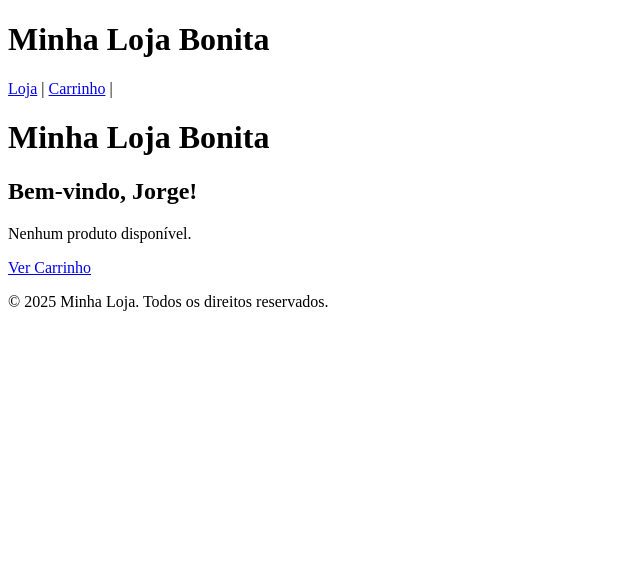
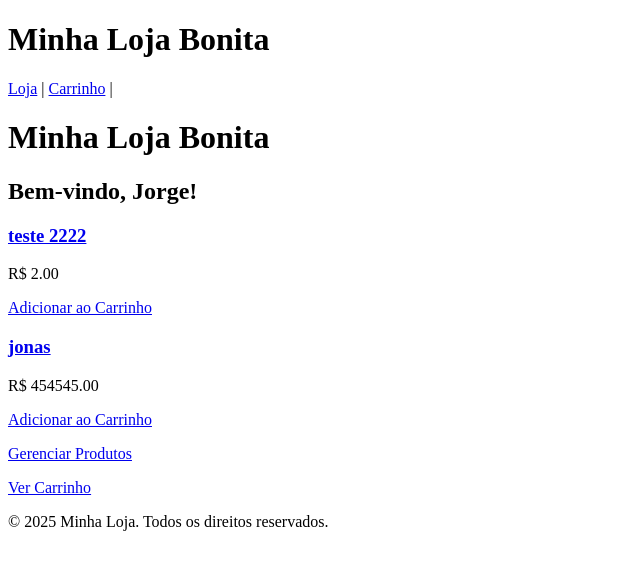
Before and after one commit to JoaoGobboo/Store, a Django app: page / in a window 1280 px wide. Shown: the top 570 px of the page, without its empty margins (0-640 px from the left). Run offline with Django 5.2, Linux system fonts and the light colour scheme; data comes from the database, SQL or seed files in the repository; data that the repository does not hold is empty.

Commit message:
Renomeia Produtos para Carrinho e ajusta links e botões

```diff
--- a/Store/models.py
+++ b/Store/models.py
@@ -7,9 +7,9 @@ class Categoria(models.Model):
         return self.nome
 
 class Produto(models.Model):
-    categoria = models.ForeignKey(Categoria, on_delete=models.CASCADE)
+    categoria = models.CharField(max_length=100, blank=True)  # texto opcional
     nome = models.CharField(max_length=200)
-    preco = models.DecimalField(max_digits=10, decimal_places=2)  # valor correto
+    preco = models.DecimalField(max_digits=10, decimal_places=2)
 
     def __str__(self):
         return self.nome
--- a/Store/templates/loja.html
+++ b/Store/templates/loja.html
@@ -28,6 +28,7 @@
     {% endif %}
 
     <footer class="loja-footer">
+        <p><a href="{% url 'produtos_crud' %}">Gerenciar Produtos</a></p>
         <p><a href="{% url 'carrinho' %}" class="btn-ver-carrinho">Ver Carrinho</a></p>
     </footer>
 </main>
--- a/Store/urls.py
+++ b/Store/urls.py
@@ -8,9 +8,6 @@ urlpatterns = [
     path('carrinho/adicionar/<int:produto_id>/', views.adicionar_ao_carrinho, name="adicionar_carrinho"),
     path('carrinho/remover/<int:item_id>/', views.remover_do_carrinho, name="remover_carrinho"),
 
-    # CRUD de produtos
-    path('produtos/', views.produtos_crud, name='produtos_crud'),  # mostra a lista de produtos
-    path('produtos/criar/', views.produto_novo, name='produto_criar'),
-    path('produtos/editar/<int:produto_id>/', views.produto_editar, name='produto_editar'),
-    path('produtos/deletar/<int:produto_id>/', views.produto_deletar, name='produto_deletar'),
+    # CRUD de produtos unificado
+    path('produtos/', views.produtos_crud, name='produtos_crud'),
 ]
--- a/Store/views.py
+++ b/Store/views.py
@@ -52,35 +52,32 @@ def carrinho(request):
 
 def produtos_crud(request):
     lista_produtos = Produto.objects.all()
-    return render(request, 'Store/produtos_crud.html', {'lista': lista_produtos})
+    form_criar = ProdutoForm()
 
+    if request.method == "POST":
+        acao = request.POST.get("acao")
+        produto_id = request.POST.get("produto_id")
 
-def produto_novo(request):
-    if request.method == "POST":
-        form = ProdutoForm(request.POST)
-        if form.is_valid():
-            form.save()
-            return redirect('produtos_crud')  # redireciona para a lista de produtos
-    else:
-        form = ProdutoForm()
-    return render(request, 'Store/produto_form.html', {'form': form})
+        if acao == "deletar" and produto_id:
+            produto = get_object_or_404(Produto, id=produto_id)
+            produto.delete()
+            return redirect("produtos_crud")
 
+        elif acao == "editar" and produto_id:
+            produto = get_object_or_404(Produto, id=produto_id)
+            form_editar = ProdutoForm(request.POST, instance=produto)
+            if form_editar.is_valid():
+                form_editar.save()
+                return redirect("produtos_crud")
 
-def produto_editar(request, produto_id):
-    produto = get_object_or_404(Produto, id=produto_id)
-    if request.method == "POST":
-        form = ProdutoForm(request.POST, instance=produto)
-        if form.is_valid():
-            form.save()
-            return redirect('produtos_crud')
-    else:
-        form = ProdutoForm(instance=produto)
-    return render(request, 'Store/produto_form.html', {'form': form})
+        elif acao == "criar":
+            form_criar = ProdutoForm(request.POST)
+            if form_criar.is_valid():
+                form_criar.save()
+                return redirect("produtos_crud")
 
-
-def produto_deletar(request, produto_id):
-    produto = get_object_or_404(Produto, id=produto_id)
-    if request.method == "POST":
-        produto.delete()
-        return redirect('produtos_crud')
-    return render(request, 'Store/produto_confirm_delete.html', {'produto': produto})
+    context = {
+        "lista": lista_produtos,
+        "form_criar": form_criar,
+    }
+    return render(request, "produtos_crud.html", context)
```
Also changed, not shown: Store/templates/produtos_crud.html (+40 -5 lines), Store/migrations/0002_alter_produto_categoria.py (added), db.sqlite3.
